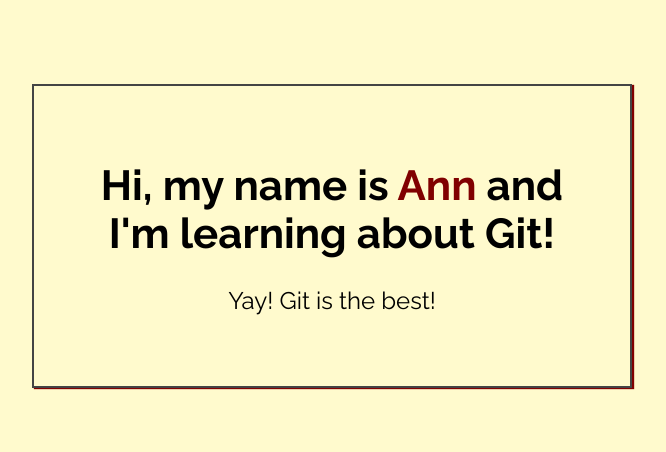
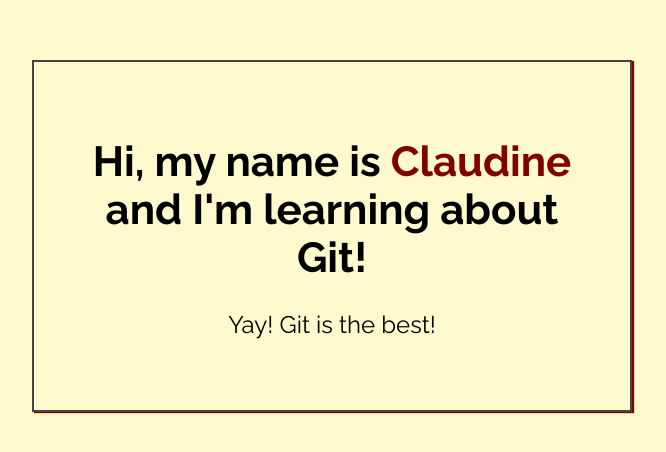
Before and after one commit to CColmenar/My-first-repo, a plain HTML site: page index.html in a window 1280 px wide. Shown: the part 164-616 px from the top of the page, without its empty margins (308-974 px from the left). Drawn offline with Linux system fonts and the light colour scheme.

Commit message:
Changed name

```diff
--- a/index.html
+++ b/index.html
@@ -14,7 +14,7 @@
 <body>
 
     <div class="greeting">
-        <h1>Hi, my name is <span class="highlight">Ann</span> and I'm learning about Git! </h1>
+        <h1>Hi, my name is <span class="highlight">Claudine</span> and I'm learning about Git! </h1>
 
         <p>Yay! Git is the best!</p>
     </div>
```
